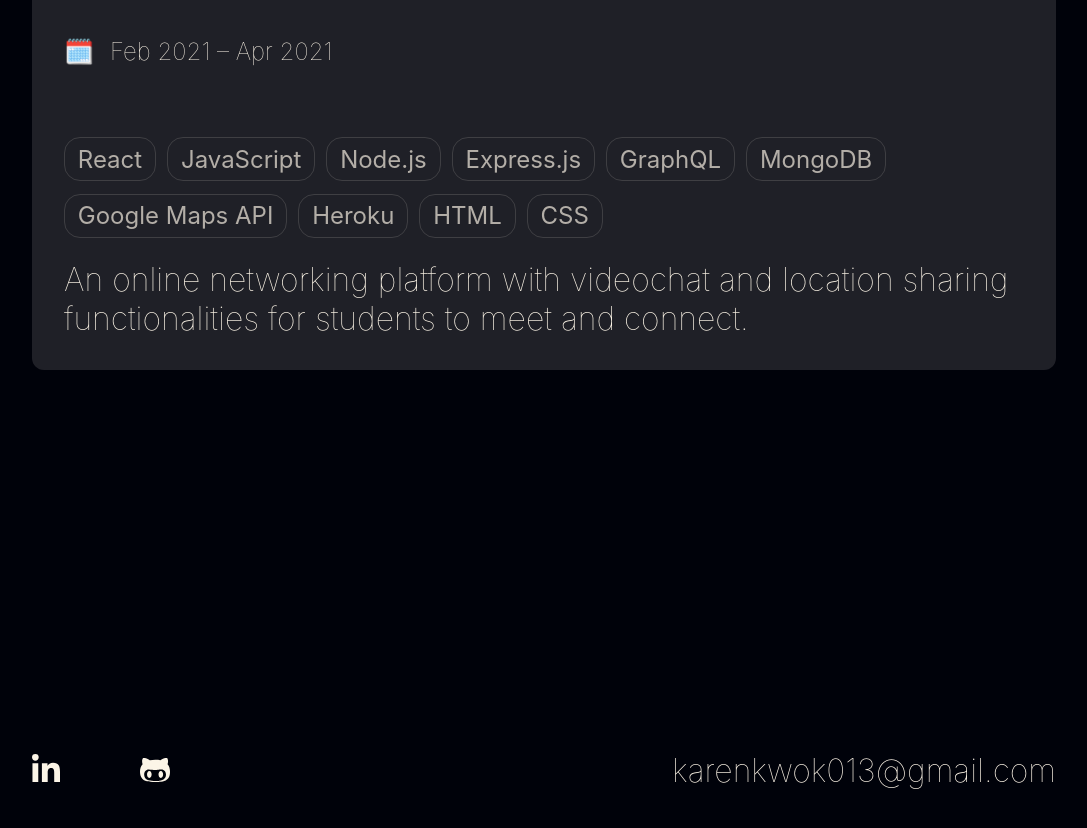
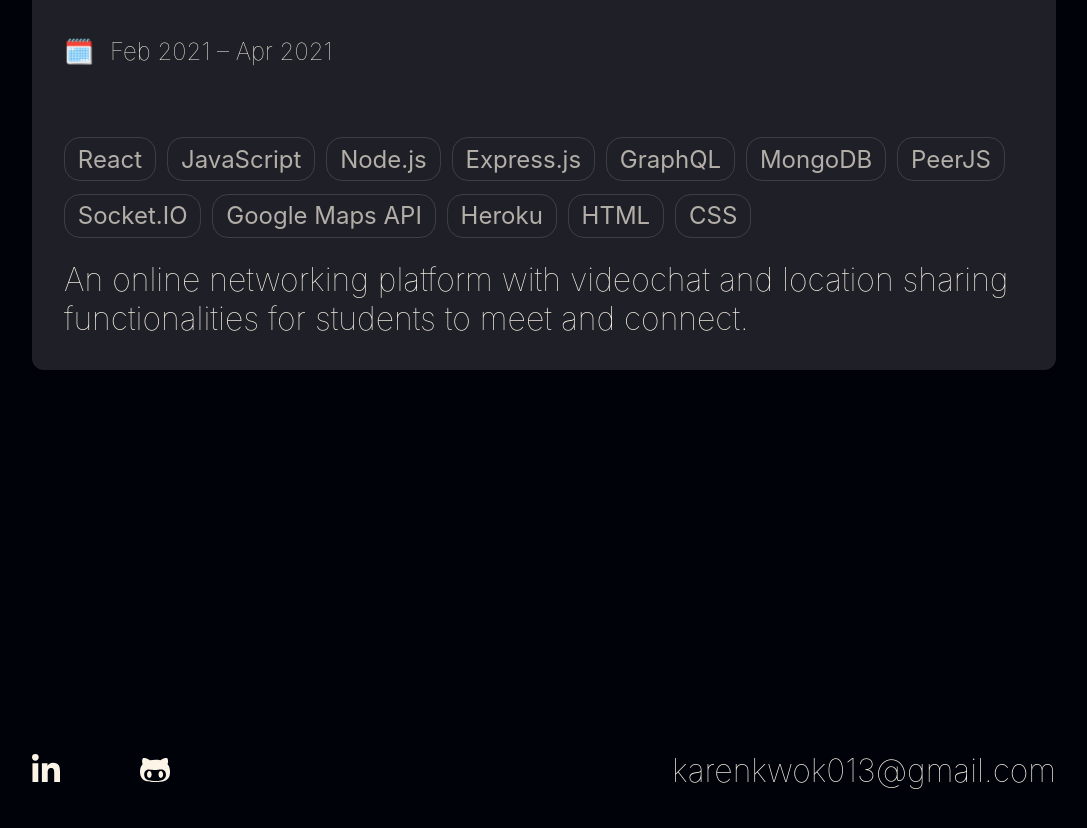
Before and after one commit to karenkwok/karenkwok.github.io, a React (Create React App) app: page / in a window 1280 px wide. Shown: the part 3142-3970 px from the top of the page, without its empty margins (96-1183 px from the left). Built offline with nearby package versions, Linux system fonts and the light colour scheme.

Commit message:
Updated UTSearCh skills

```diff
--- a/src/components/Home/Projects.js
+++ b/src/components/Home/Projects.js
@@ -27,8 +27,8 @@ const Projects = () => {
         'Express.js',
         'GraphQL',
         'MongoDB',
-        // 'PeerJS',
-        // 'Socket.IO',
+        'PeerJS',
+        'Socket.IO',
         'Google Maps API',
         'Heroku',
         'HTML',
```
